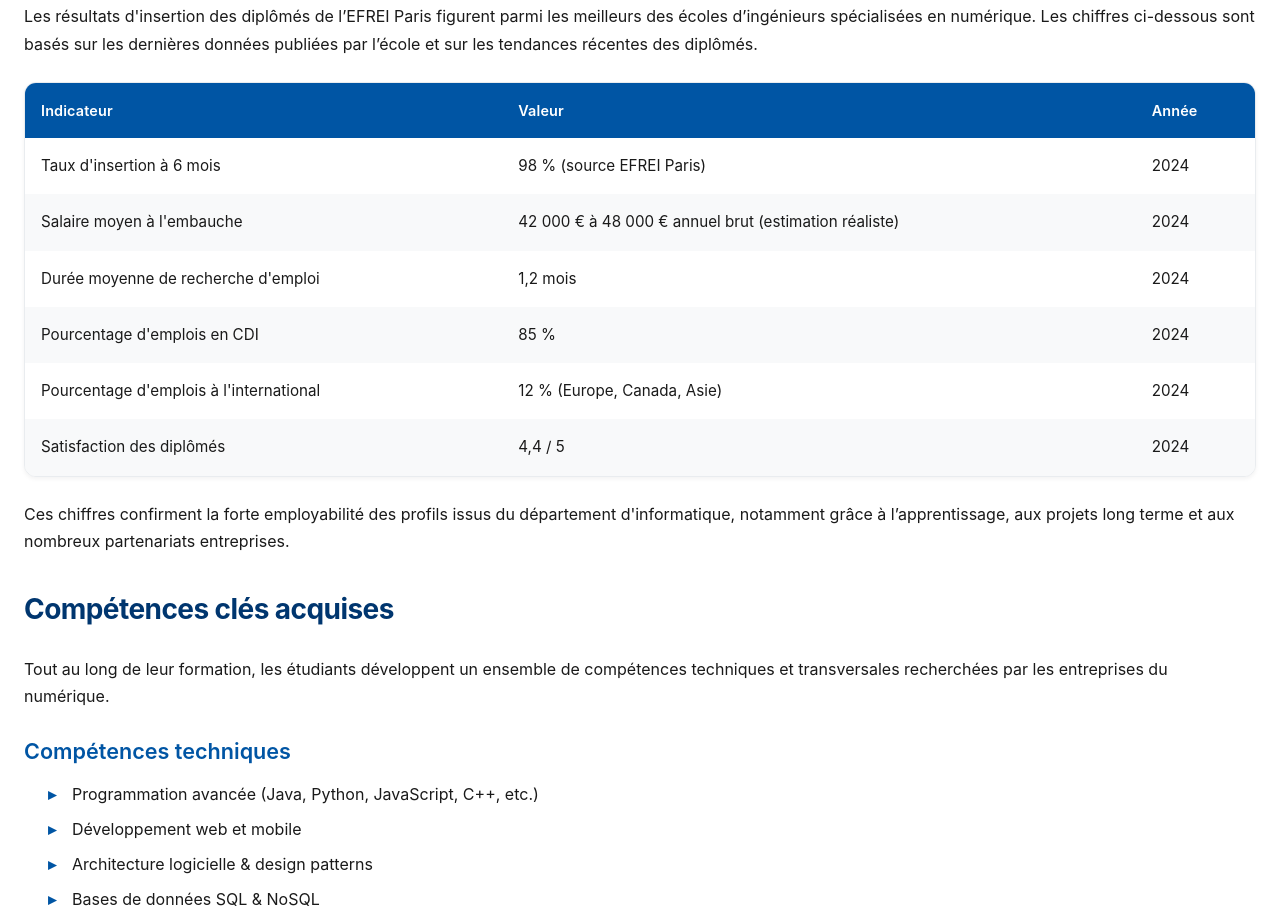
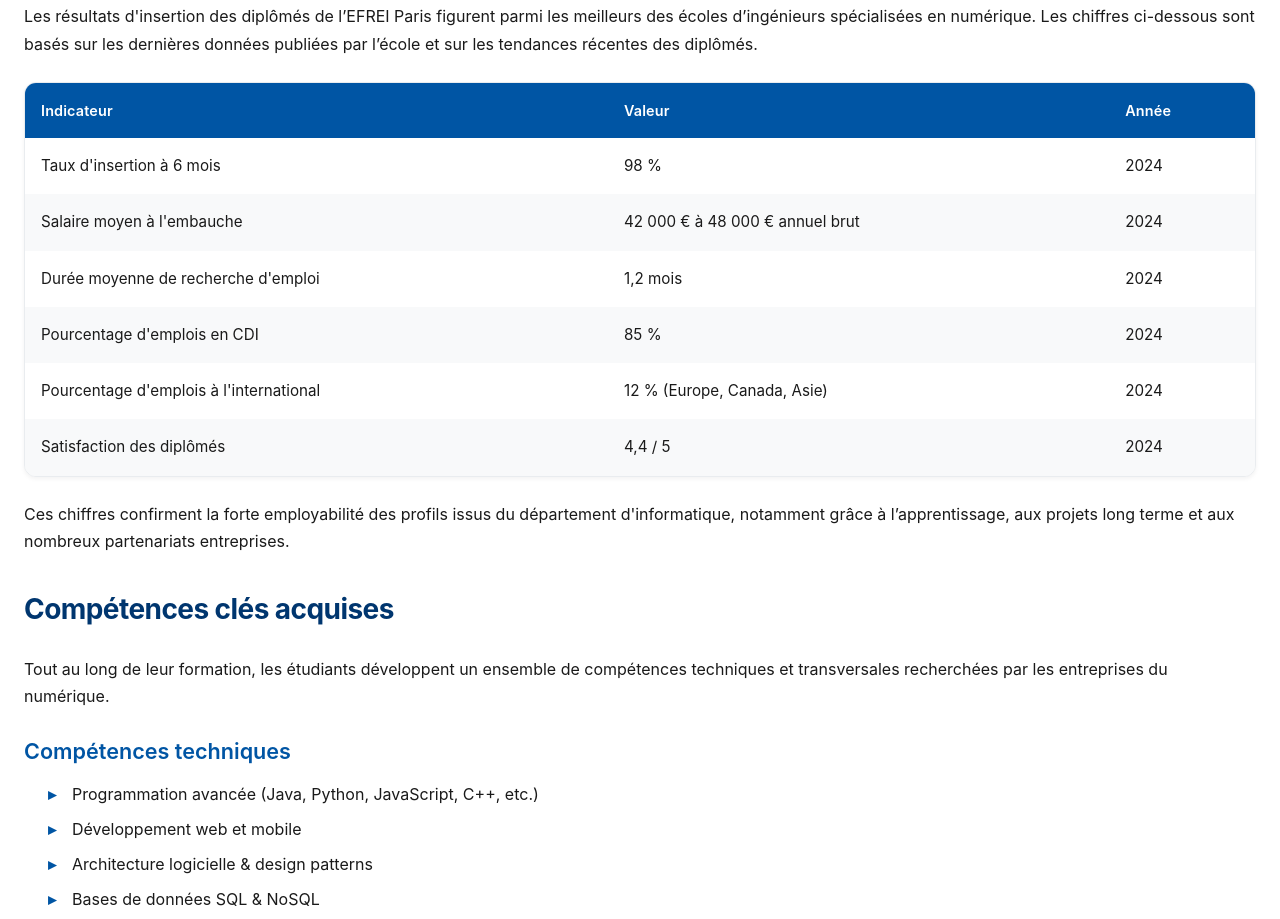
Before and after one commit to gregipoux/WebProject-Efrei, a plain HTML site: page stats-debouches.html in a window 1280 px wide. Shown: the part 1231-2150 px from the top of the page. Drawn offline with Linux system fonts and the light colour scheme.

Commit message:
Update stats-debouches.html

```diff
--- a/stats-debouches.html
+++ b/stats-debouches.html
@@ -100,12 +100,12 @@
         <tbody>
           <tr>
             <td>Taux d'insertion à 6 mois</td>
-            <td>98 % (source EFREI Paris)</td>
+            <td>98 %</td>
             <td>2024</td>
           </tr>
           <tr>
             <td>Salaire moyen à l'embauche</td>
-            <td>42 000 € à 48 000 € annuel brut (estimation réaliste)</td>
+            <td>42 000 € à 48 000 € annuel brut</td>
             <td>2024</td>
           </tr>
           <tr>
```
